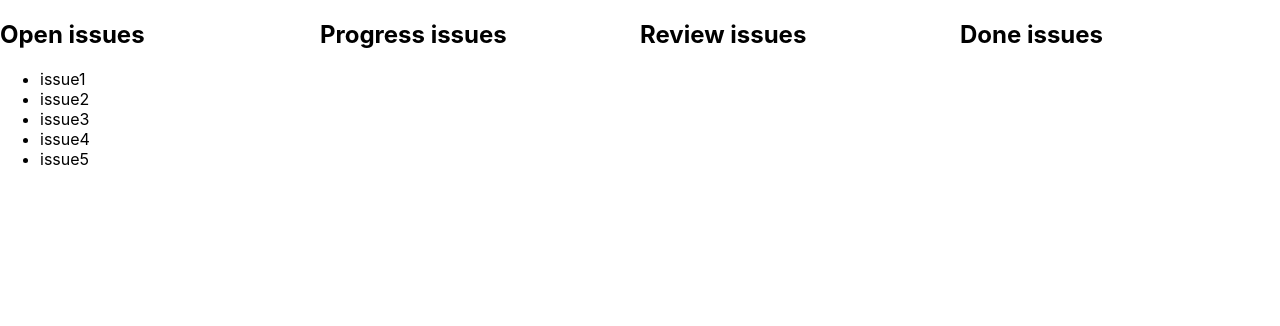
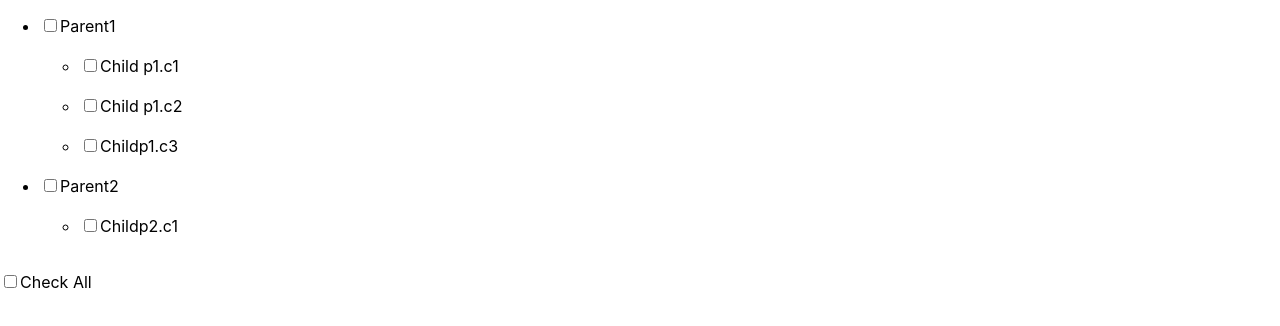
Before and after one commit to bsarthak1803/react-components, a React (Create React App) app: page / in a window 1280 px wide. Shown: the top 326 px of the page. Built offline with nearby package versions, Linux system fonts and the light colour scheme.

Commit message:
nested checkboxes component

```diff
--- a/src/App.js
+++ b/src/App.js
@@ -1,12 +1,14 @@
 import React from "react";
-import DragDrop from "./Components/DragDrop/DragDrop.jsx";
+// import DragDrop from "./Components/DragDrop/DragDrop.jsx";
 // import InfiniteScroll from "./Components/InfiniteScroll/InfiniteScroll.jsx";
+import Checkboxes from "./Components/NestedCheckboxes/Checkboxes";
 
 const App = () => {
   return (
     <>
-      <DragDrop />
+      {/* <DragDrop /> */}
       {/* <InfiniteScroll /> */}
+      <Checkboxes />
     </>
   );
 };
--- /dev/null
+++ b/src/Components/NestedCheckboxes/Checkboxes.js
@@ -0,0 +1,97 @@
+//Implement Nested Checkboxes with below JSON Data also in include Select ALL
+//first render the object of the array and then call the renderCheckboxes again with child.children
+
+import React, { useState, useId } from "react";
+
+const data = [
+  {
+    label: "Parent1",
+    id: 1,
+    children: [
+      {
+        label: "Child p1.c1",
+        id: 2,
+      },
+      {
+        label: "Child p1.c2",
+        id: 3,
+      },
+      {
+        label: "Childp1.c3",
+        id: 4,
+      },
+    ],
+  },
+  {
+    label: "Parent2",
+    id: 5,
+    children: [
+      {
+        label: "Childp2.c1",
+        id: 6,
+      },
+    ],
+  },
+];
+
+const Checkboxes = () => {
+  const [selectionObj, setSelectionObj] = useState({}); //to keep track of the selection of checkboxes
+  const [allChecked, setAllChecked] = useState(false);
+  const uniqueId = useId();
+
+  const onChangeHandler = (_, id) => {
+    let obj = selectionObj;
+    if (obj[id] === undefined) obj[id] = true;
+    else obj[id] = !obj[id];
+
+    setSelectionObj((prevObj) => ({ ...prevObj, ...obj[id] }));
+  };
+
+  const onChangeAllHandler = () => {
+    //toggle the allChecked bool
+    setAllChecked((allChecked) => !allChecked);
+  };
+
+  const renderCheckboxes = (childrenArr = data) => {
+    return (
+      <>
+        <ul key={`${uniqueId}-${childrenArr[0].id}`}>
+          {childrenArr.map((child) => {
+            return (
+              <>
+                <li key={child.id}>
+                  <input
+                    type="checkbox"
+                    id={child.id}
+                    value={child.label}
+                    checked={selectionObj[child.id] || allChecked}
+                    onChange={(e) => onChangeHandler(e, child.id)}
+                  ></input>
+                  <label htmlFor={child.id}>{child.label}</label>
+                </li>
+                <br />
+                {"children" in child &&
+                  child.children.length > 0 &&
+                  renderCheckboxes(child.children)}
+              </>
+            );
+          })}
+        </ul>
+      </>
+    );
+  };
+  return (
+    <>
+      {renderCheckboxes()}
+      <input
+        type="checkbox"
+        id="check-all"
+        value="check all"
+        onChange={onChangeAllHandler}
+      ></input>
+      <label htmlFor="check-all">Check All</label>
+    </>
+  );
+};
+
+export default Checkboxes;
```
